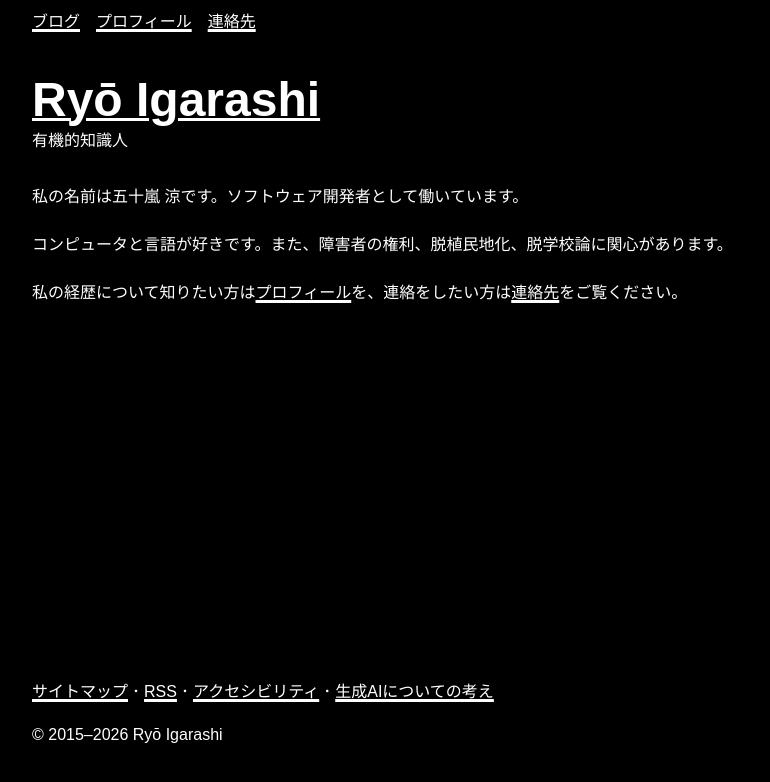
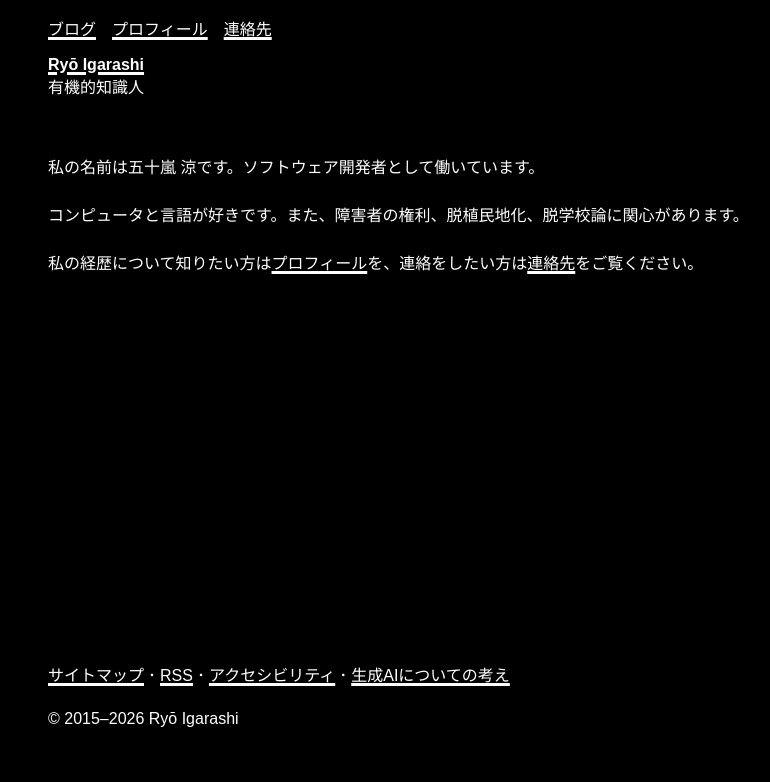
Before and after one commit to neetlab/mignon, a Next.js app: page / in a window 1280 px wide. Shown: the top 782 px of the page, without its empty margins (158-928 px from the left). Built offline with nearby package versions, Linux system fonts and the light colour scheme.

Commit message:
chore: use css variables

```diff
--- a/src/app/(default)/layout.module.css
+++ b/src/app/(default)/layout.module.css
@@ -9,4 +9,5 @@
   margin: 0 auto;
   width: 100%;
   max-width: 900px;
+  padding: var(--space-2);
 }
--- a/src/components/Footer.module.css
+++ b/src/components/Footer.module.css
@@ -2,16 +2,24 @@
   width: 100%;
   max-width: var(--screen-m);
   margin: var(--space-4) auto;
+  padding: var(--space-2);
 }
 
 .footer ul {
   display: flex;
+  flex-direction: column;
   padding: 0;
   list-style: none;
   margin: var(--space-3) auto;
 }
 
-.footer ul li:not(:last-child)::after {
-  content: "･";
-  margin: auto 0.25em;
+@media screen and (min-width: 900px) {
+  .footer ul {
+    flex-direction: row;
+  }
+
+  .footer ul li:not(:last-child)::after {
+    content: "･";
+    margin: auto 0.25em;
+  }
 }
--- a/src/components/Header.module.css
+++ b/src/components/Header.module.css
@@ -2,14 +2,15 @@
   width: 100%;
   max-width: var(--screen-m);
   margin: 0 auto;
+  padding: var(--space-2);
 }
 
 .title {
-  margin: var(--space-4) auto;
+  margin: var(--space-2) auto;
 }
 
 .title a {
-  font-size: 3em;
+  font-size: 1em;
   color: white;
   font-weight: bold;
 }
--- a/src/components/Nav.module.css
+++ b/src/components/Nav.module.css
@@ -3,5 +3,4 @@
   list-style: none;
   gap: var(--space-2);
   margin: 0;
-  padding: 8px 0;
 }
```
Also changed, not shown: src/components/PostList.module.css (+8 -1 lines).
